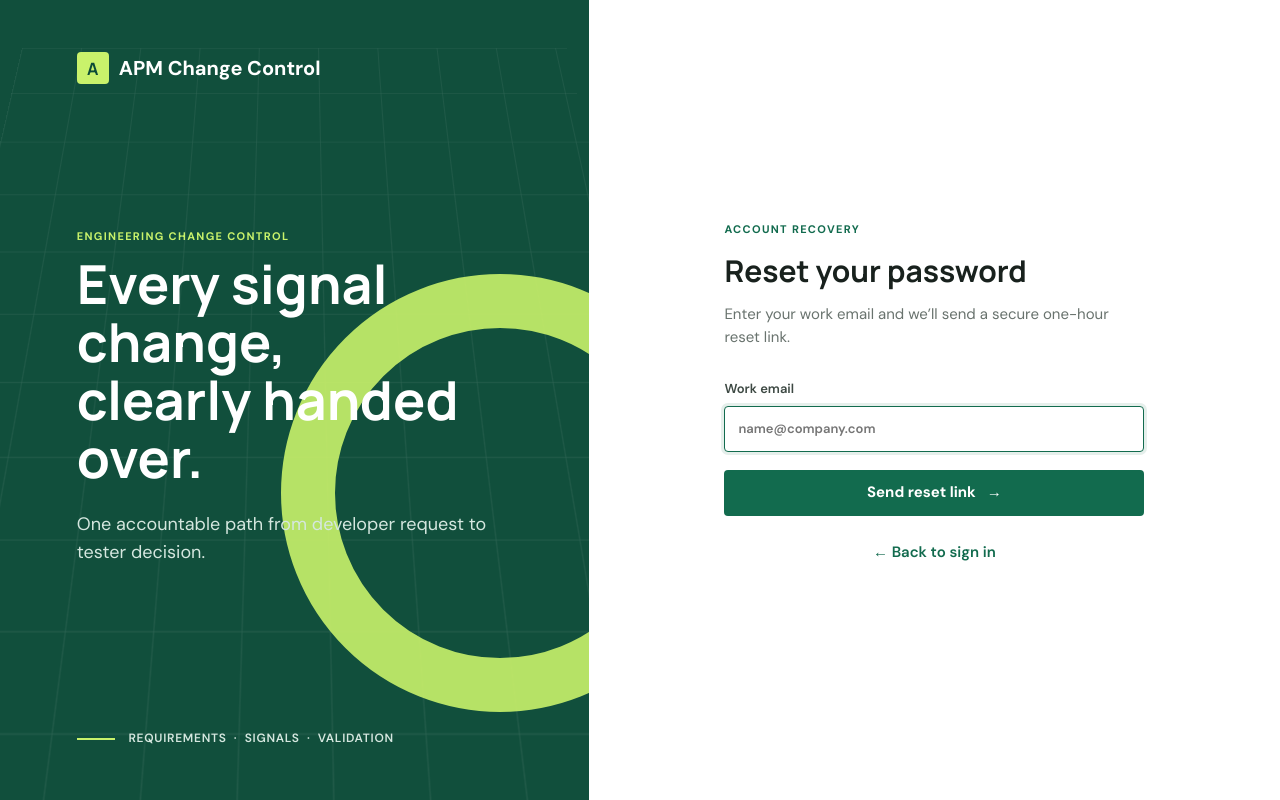
After one commit to 11707766/APMtraceback, a Flask app: page /forgot-password in a window 1280 px wide. The commit adds this page. Run offline with Flask 3, Linux system fonts and the light colour scheme.

Commit message:
Restore email password reset links

```diff
--- a/app.py
+++ b/app.py
@@ -3,7 +3,7 @@
 import smtplib
 import sqlite3
 import json
-from datetime import UTC, datetime
+from datetime import UTC, datetime, timedelta
 from email.message import EmailMessage
 from functools import wraps
 from pathlib import Path
@@ -35,6 +35,7 @@
 app.config.update(
     SECRET_KEY=os.getenv("SECRET_KEY", "dev-only-change-me"),
     DATABASE=str(DATABASE),
+    RESET_TOKEN_HOURS=1,
     SESSION_COOKIE_HTTPONLY=True,
     SESSION_COOKIE_SAMESITE="Lax",
     SESSION_COOKIE_SECURE=os.getenv("SESSION_COOKIE_SECURE", "0") == "1",
@@ -243,6 +244,58 @@
     return redirect(url_for("login"))
 
 
+@app.route("/forgot-password", methods=("GET", "POST"))
+def forgot_password():
+    if request.method == "POST":
+        email = request.form.get("email", "").strip().lower()
+        user = get_db().execute("SELECT id FROM users WHERE email = ?", (email,)).fetchone()
+        if not user:
+            flash("Account is not registered.", "error")
+        else:
+            token = secrets.token_urlsafe(32)
+            expires_at = datetime.now(UTC) + timedelta(hours=app.config["RESET_TOKEN_HOURS"])
+            db = get_db()
+            db.execute("UPDATE password_resets SET used = 1 WHERE user_id = ? AND used = 0", (user["id"],))
+            db.execute(
+                "INSERT INTO password_resets (user_id, token, expires_at) VALUES (?, ?, ?)",
+                (user["id"], token, expires_at.isoformat()),
+            )
+            db.commit()
+            reset_link = url_for("reset_password", token=token, _external=True)
+            sent, _status = send_email(
+                email,
+                "Reset your APM Change Control password",
+                f"Use this link within one hour to set a new password:\n\n{reset_link}",
+            )
+            if sent:
+                flash("Password reset link sent. Check your email.", "success")
+            else:
+                flash("Password reset email could not be sent. Contact your administrator.", "error")
+    return render_template("forgot_password.html")
+
+
+@app.route("/reset-password/<token>", methods=("GET", "POST"))
+def reset_password(token):
+    reset = get_db().execute(
+        "SELECT * FROM password_resets WHERE token = ? AND used = 0", (token,)
+    ).fetchone()
+    if not reset or datetime.fromisoformat(reset["expires_at"]) < datetime.now(UTC):
+        flash("This reset link is invalid or expired.", "error")
+        return redirect(url_for("forgot_password"))
+    if request.method == "POST":
+        password = request.form.get("password", "")
+        if len(password) < 8:
+            flash("Password must be at least 8 characters.", "error")
+        else:
+            db = get_db()
+            db.execute("UPDATE users SET password_hash = ? WHERE id = ?", (generate_password_hash(password), reset["user_id"]))
+            db.execute("UPDATE password_resets SET used = 1 WHERE id = ?", (reset["id"],))
+            db.commit()
+            flash("Password updated. Sign in with your new password.", "success")
+            return redirect(url_for("login"))
+    return render_template("reset_password.html")
+
+
 @app.route("/account/password", methods=("GET", "POST"))
 @login_required
 def change_password():
--- /dev/null
+++ b/templates/forgot_password.html
@@ -0,0 +1,13 @@
+{% extends "auth_base.html" %}
+{% block title %}Reset password · APM Change Control{% endblock %}
+{% block auth_content %}
+<p class="eyebrow">Account recovery</p>
+<h2>Reset your password</h2>
+<p class="muted">Enter your work email and we’ll send a secure one-hour reset link.</p>
+<form method="post" class="form-stack">
+  <input type="hidden" name="csrf_token" value="{{ session['csrf_token'] }}">
+  <label>Work email<input type="email" name="email" autocomplete="email" required autofocus placeholder="name@company.com"></label>
+  <button class="button primary wide" type="submit">Send reset link <span>→</span></button>
+</form>
+<p class="auth-switch"><a href="{{ url_for('login') }}">← Back to sign in</a></p>
+{% endblock %}
--- a/templates/login.html
+++ b/templates/login.html
@@ -8,7 +8,7 @@
   <input type="hidden" name="csrf_token" value="{{ session['csrf_token'] }}">
   <label>Email address<input type="email" name="email" autocomplete="email" required autofocus placeholder="name@company.com"></label>
   <label>Password<input type="password" name="password" autocomplete="current-password" required placeholder="Enter your password"></label>
-  <div class="form-row between"><label class="check"><input type="checkbox" name="remember"> Remember me</label></div>
+  <div class="form-row between"><label class="check"><input type="checkbox" name="remember"> Remember me</label><a href="{{ url_for('forgot_password') }}">Forgot password?</a></div>
   <button class="button primary wide" type="submit">Sign in <span>→</span></button>
 </form>
 <p class="auth-switch">New to APM Change Control? <a href="{{ url_for('register') }}">Create an account</a></p>
```
Also changed, not shown: templates/reset_password.html (added, +12 -0 lines), tests/test_workflow.py (+10 -1 lines).
